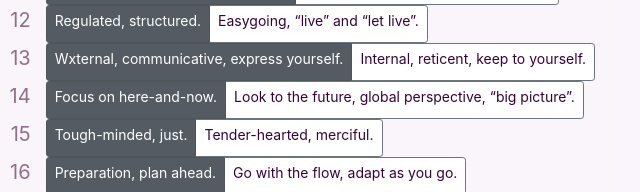
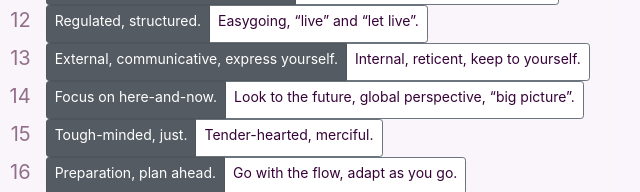
Before and after one commit to minakim409/final, a plain HTML site: page index.html in a window 1280 px wide. Shown: the part 544-736 px from the top of the page, 146-786 px from the left. Drawn offline with nearby package versions, Linux system fonts and the light colour scheme.

Commit message:
Update index.html

```diff
--- a/index.html
+++ b/index.html
@@ -113,7 +113,7 @@
 			<div class="row input-group">
 				<label for="v13" class="col-1 control-label text-right">13</label>
 				<div id="radioBtn" class="btn-group flex-wrap">
-					<a class="btn btn-secondary btn-sm active" data-toggle="v13" data-title="e"> Wxternal, communicative, express yourself.</a>
+					<a class="btn btn-secondary btn-sm active" data-toggle="v13" data-title="e"> External, communicative, express yourself.</a>
 					<a class="btn btn-secondary btn-sm notActive" data-toggle="v13" data-title="i"> Internal, reticent, keep to yourself.</a>
 				</div>
 				<input type="hidden" name="v13" id="v13" value="e">
```
